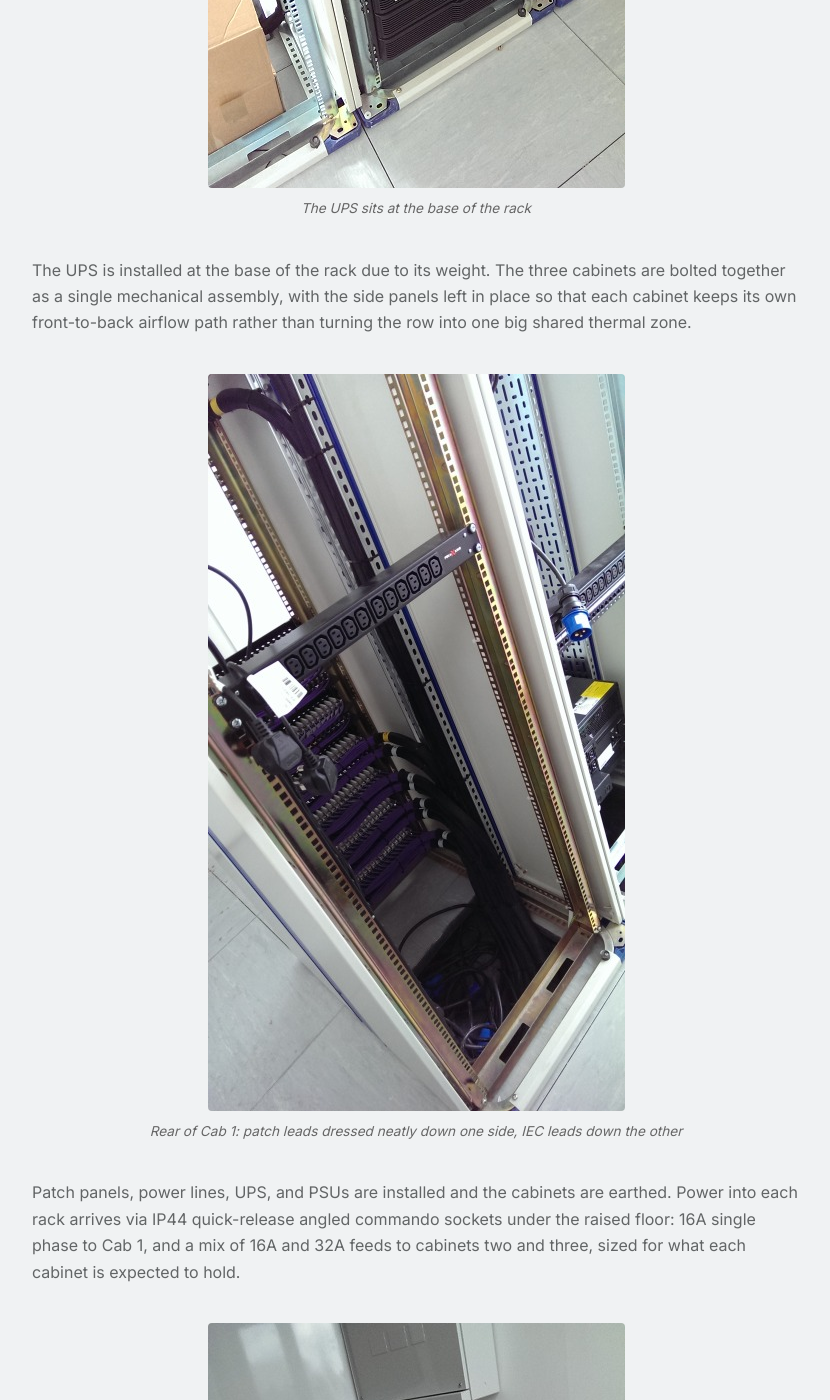
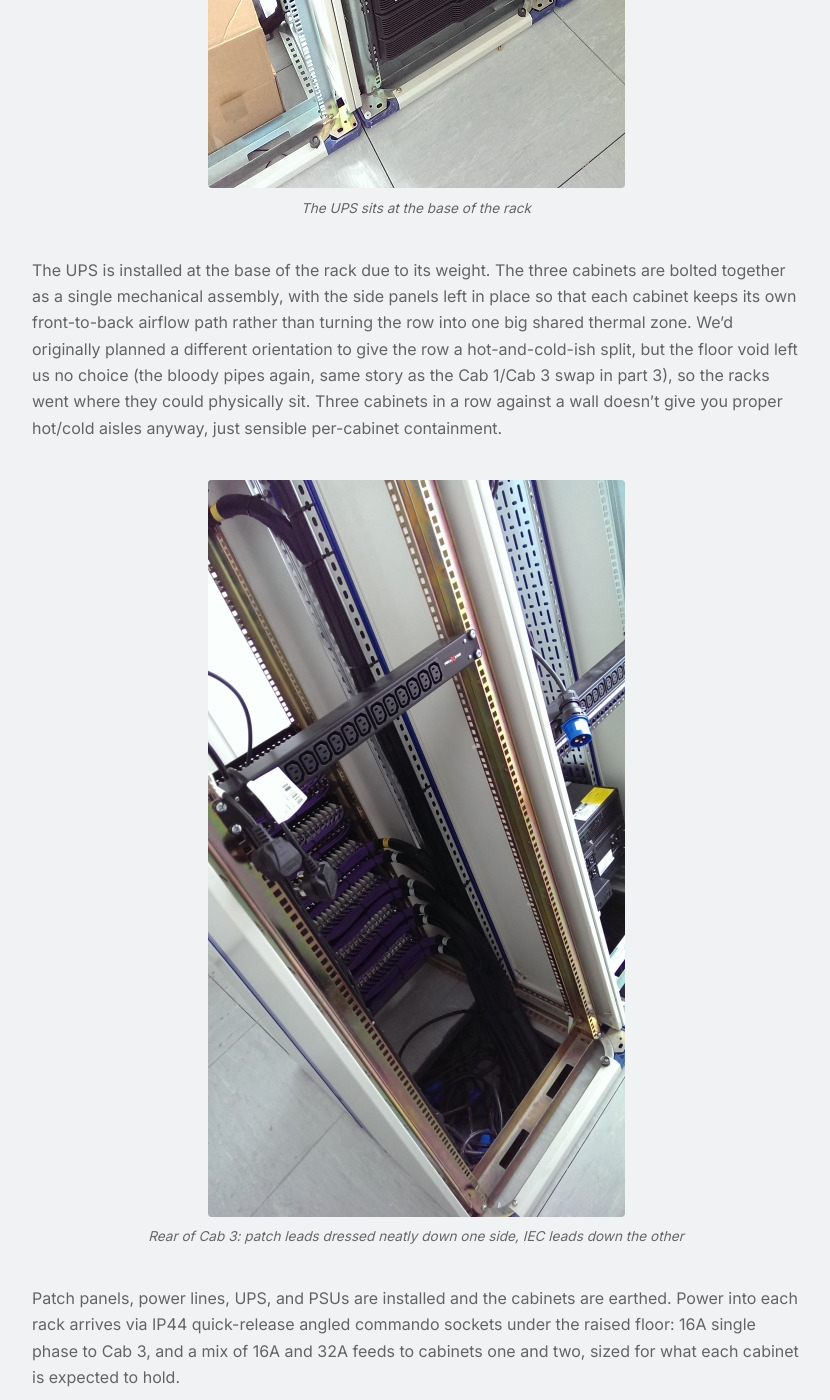
Before and after one commit to pingfu/pingfu.github.io, a Jekyll site: the page built from _posts/2014-08-22-server-room-build-part-4.md, in a window 1280 px wide and 1400 px high, scrolled down 1288 px. Shown: the whole window, without its empty margins (224-1054 px from the left). Built offline with Jekyll 4.4.1, drawn with Linux system fonts in a browser that asks for light colours; nearby versions of some CDN libraries; comment, search, counter and statistics services are not loaded; some of the changed text lies outside the part shown.

Commit message:
update posts

```diff
--- a/_posts/2014-08-22-server-room-build-part-4.md
+++ b/_posts/2014-08-22-server-room-build-part-4.md
@@ -23,14 +23,14 @@ Four days on from part 3 (22 August 2014). Patch panels are in, the carrier is l
   <figcaption>The UPS sits at the base of the rack</figcaption>
 </figure>
 
-The UPS is installed at the base of the rack due to its weight. The three cabinets are bolted together as a single mechanical assembly, with the side panels left in place so that each cabinet keeps its own front-to-back airflow path rather than turning the row into one big shared thermal zone.
+The UPS is installed at the base of the rack due to its weight. The three cabinets are bolted together as a single mechanical assembly, with the side panels left in place so that each cabinet keeps its own front-to-back airflow path rather than turning the row into one big shared thermal zone. We'd originally planned a different orientation to give the row a hot-and-cold-ish split, but the floor void left us no choice (the bloody pipes again, same story as the Cab 1/Cab 3 swap in part 3), so the racks went where they could physically sit. Three cabinets in a row against a wall doesn't give you proper hot/cold aisles anyway, just sensible per-cabinet containment.
 
 <figure>
-  <img src="/uploads/fitout/2014-08-22/2.jpg" alt="Rear of Cab 1: patch leads dressed neatly down one side, IEC leads down the other">
-  <figcaption>Rear of Cab 1: patch leads dressed neatly down one side, IEC leads down the other</figcaption>
+  <img src="/uploads/fitout/2014-08-22/2.jpg" alt="Rear of Cab 3: patch leads dressed neatly down one side, IEC leads down the other">
+  <figcaption>Rear of Cab 3: patch leads dressed neatly down one side, IEC leads down the other</figcaption>
 </figure>
 
-Patch panels, power lines, UPS, and PSUs are installed and the cabinets are earthed. Power into each rack arrives via IP44 quick-release angled commando sockets under the raised floor: 16A single phase to Cab 1, and a mix of 16A and 32A feeds to cabinets two and three, sized for what each cabinet is expected to hold.
+Patch panels, power lines, UPS, and PSUs are installed and the cabinets are earthed. Power into each rack arrives via IP44 quick-release angled commando sockets under the raised floor: 16A single phase to Cab 3, and a mix of 16A and 32A feeds to cabinets one and two, sized for what each cabinet is expected to hold.
 
 <figure>
   <img src="/uploads/fitout/2014-08-22/3.jpg" alt="Cable tray running from the wall enclosure down into the floor void">
@@ -40,8 +40,8 @@ Patch panels, power lines, UPS, and PSUs are installed and the cabinets are eart
 The cable tray to the OpenReach NTE is installed alongside the earth path. Every metallic element in the room, racks, trays, the DB enclosure, lands on the copper bar visible top-right of frame.
 
 <figure>
-  <img src="/uploads/fitout/2014-08-22/7.jpg" alt="21CN NTE rack-mounted in Cab 1 with the patch field directly below it">
-  <figcaption>21CN NTE rack-mounted in Cab 1 with the patch field directly below it</figcaption>
+  <img src="/uploads/fitout/2014-08-22/7.jpg" alt="21CN NTE rack-mounted in Cab 3 with the patch field directly below it">
+  <figcaption>21CN NTE rack-mounted in Cab 3 with the patch field directly below it</figcaption>
 </figure>
 
 <figure>
@@ -61,7 +61,7 @@ The store room runs on variable-height steel shelving with dado trunking present
   <figcaption>Daikin ceiling cassette, isolator on the wall</figcaption>
 </figure>
 
-Air-conditioning is installed. A ceiling-cassette comfort unit rather than precision cooling, sized for the load three cabinets generate rather than the nine we left behind.
+Air-conditioning is installed. A ceiling-cassette comfort unit rather than precision cooling, sized for the load three cabinets generate rather than the nine we left behind. It was originally going to drop in from the ceiling facing all three cabinets and blow cold air across the row, but there wasn't enough room for the cassette in that position. It had to move to face Cab 1, mounted above the power box and the earth bar, which leaves the final configuration a bit janky.
 
 <figure>
   <img src="/uploads/fitout/2014-08-22/10.jpg" alt="One of three Aruba access points, ceiling-mounted with power and data alongside">
```
Also changed, not shown: _posts/2014-08-18-server-room-build-part-3.md (+7 -5 lines).
